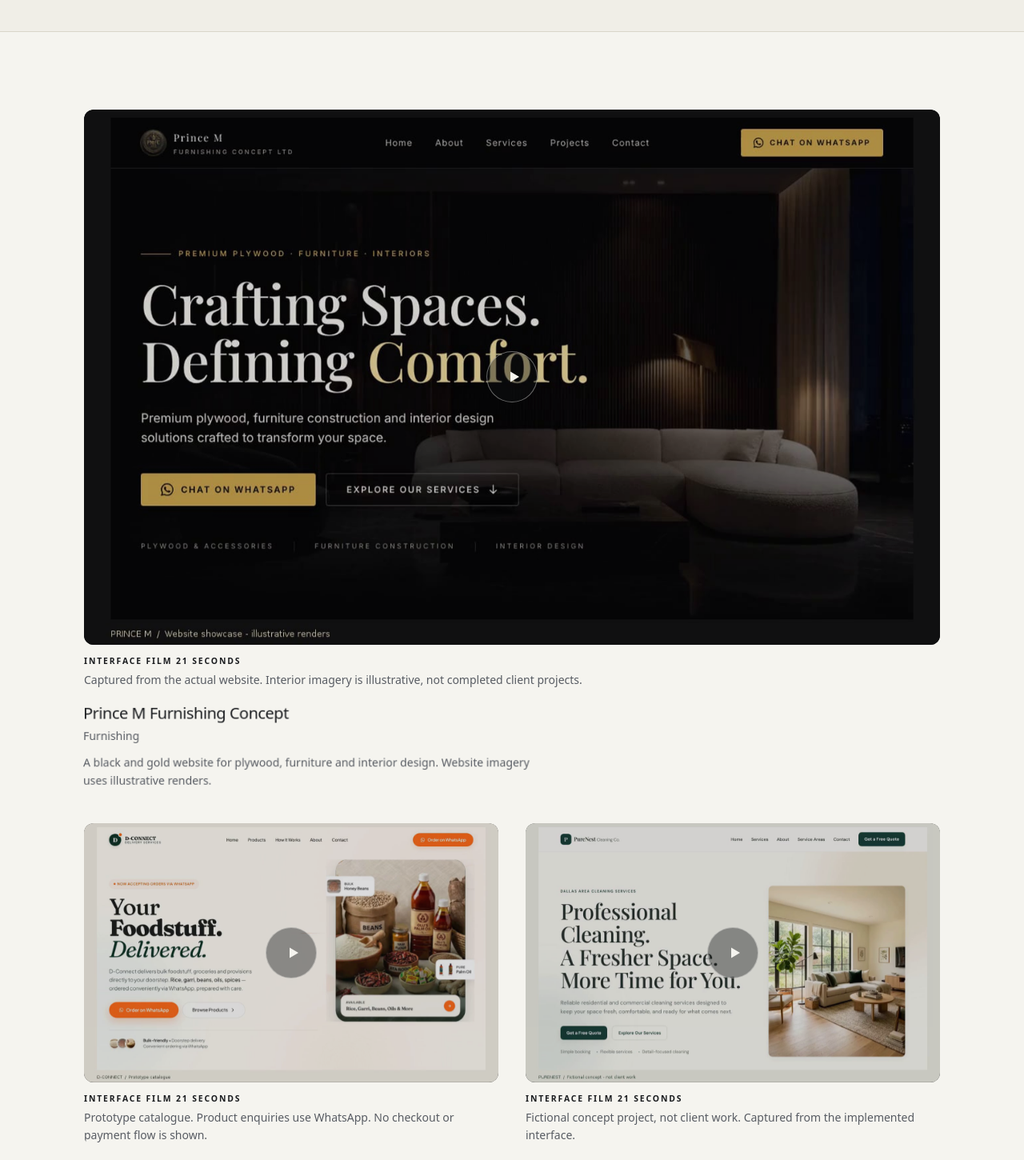
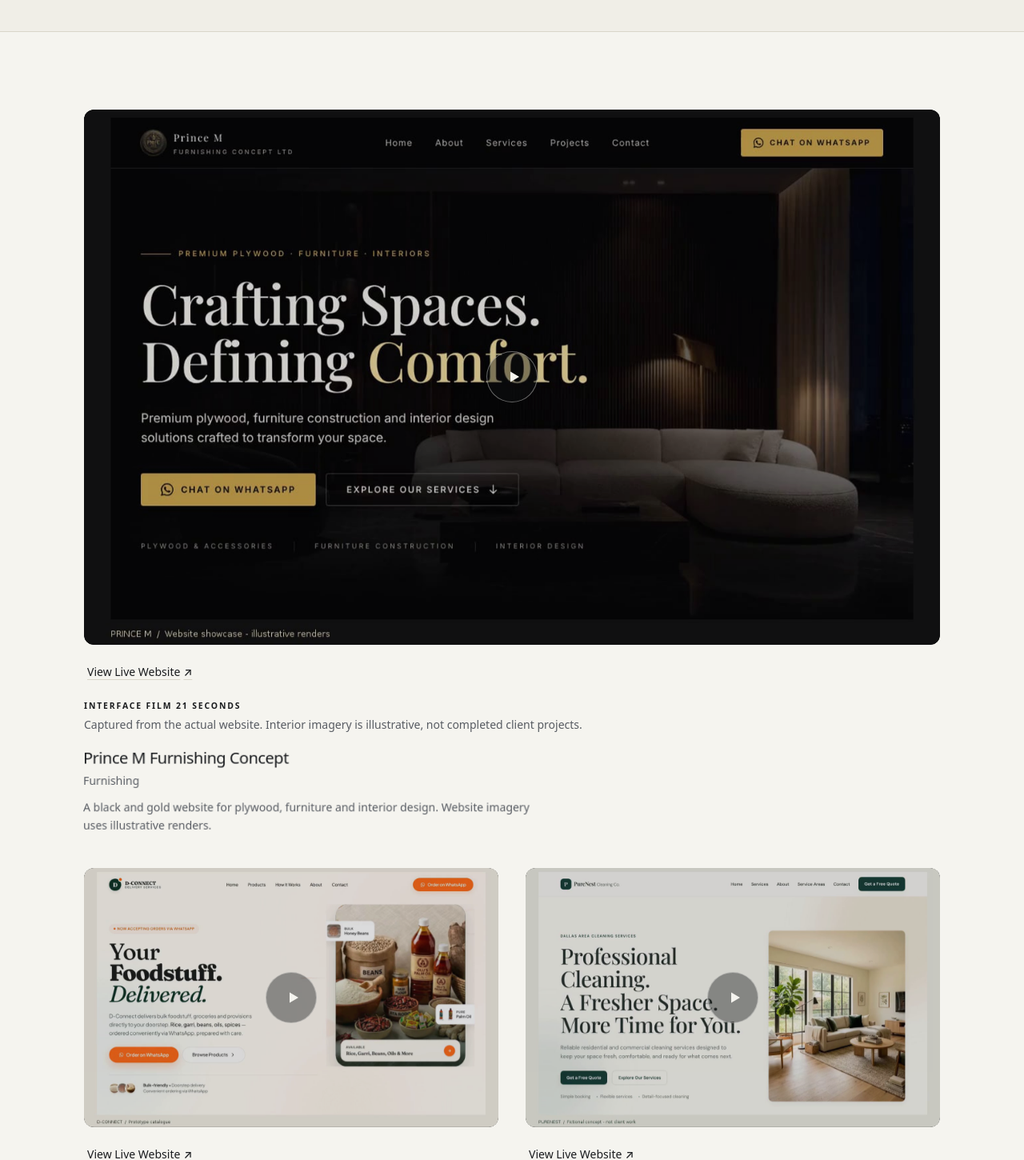
Before and after one commit to ARUMJ/Nnamdi-portfolio, a Next.js app: page /work in a window 1280 px wide. Shown: the part 400-1850 px from the top of the page at 80% size. Built offline with nearby package versions, Linux system fonts and the light colour scheme; no server answers.

Commit message:
fix: place live website links below project media
Co-authored-by: arena-agent <297053741+arena-agent@users.noreply.github.com>

```diff
--- a/src/components/media/ProjectMediaFrame.tsx
+++ b/src/components/media/ProjectMediaFrame.tsx
@@ -24,6 +24,8 @@ interface ProjectMediaFrameProps {
   priority?: boolean;
   /** Subtle editorial zoom on hover (showcase frames). */
   hoverZoom?: boolean;
+  /** Show a dedicated live site link directly after the showcase media. */
+  showLiveLink?: boolean;
 }
 
 /**
@@ -48,6 +50,7 @@ export function ProjectMediaFrame({
   sizes,
   priority = false,
   hoverZoom = false,
+  showLiveLink = false,
 }: ProjectMediaFrameProps) {
   const media = resolveProjectMedia(project, slot);
 
@@ -83,11 +86,22 @@ export function ProjectMediaFrame({
     />
   );
 
-  if (!media.label && !media.caption) return frame;
+  if (!media.label && !media.caption && !(showLiveLink && project.liveUrl)) return frame;
 
   return (
     <figure className="min-w-0">
-      {frame}
+      {showLiveLink ? <div className="media-frame overflow-hidden rounded-xl">{frame}</div> : frame}
+      {showLiveLink && project.liveUrl && (
+        <a
+          href={project.liveUrl}
+          target="_blank"
+          rel="noopener noreferrer"
+          aria-label={`View ${project.title} live website (opens in a new tab)`}
+          className="mx-1 mt-3 inline-flex min-h-11 items-center gap-1 text-sm font-medium text-foreground underline decoration-border underline-offset-4 transition-colors duration-200 hover:text-accent hover:decoration-current focus-visible:rounded-sm"
+        >
+          View Live Website <span aria-hidden="true">↗</span>
+        </a>
+      )}
       <MediaCaption label={media.label} caption={media.caption} className="mt-3" />
     </figure>
   );
--- a/src/components/work/ProjectShowcase.tsx
+++ b/src/components/work/ProjectShowcase.tsx
@@ -1,6 +1,5 @@
 import { ProjectMediaFrame } from "@/components/media/ProjectMediaFrame";
 import { Tilt } from "@/components/motion/Tilt";
-import { ArrowIcon } from "@/components/ui/ArrowIcon";
 import type { Project } from "@/lib/types";
 
 interface ProjectShowcaseProps {
@@ -32,14 +31,13 @@ export function ProjectShowcase({ projects }: ProjectShowcaseProps) {
         style={{ ["--reveal-delay" as string]: "0ms" }}
       >
         <Tilt className="rounded-xl">
-          <div className="overflow-hidden rounded-xl border border-transparent transition-all duration-300 group-hover:border-border/60 group-hover:shadow-xl group-hover:shadow-elevation">
-            <div className="media-frame">
+          <div className="rounded-xl border border-transparent transition-all duration-300 group-hover:border-border/60 group-hover:shadow-xl group-hover:shadow-elevation">
             <ProjectMediaFrame
               project={featured}
               hoverZoom
+              showLiveLink
               className="aspect-[16/10] rounded-xl"
             />
-            </div>
           </div>
           <div className="tilt-meta">
             <ProjectMeta project={featured} className="mt-4" />
@@ -57,14 +55,13 @@ export function ProjectShowcase({ projects }: ProjectShowcaseProps) {
               style={{ ["--reveal-delay" as string]: `${(index + 1) * 80}ms` }}
             >
               <Tilt className="rounded-xl">
-                <div className="overflow-hidden rounded-xl border border-transparent transition-all duration-300 group-hover:border-border/60 group-hover:shadow-xl group-hover:shadow-elevation">
-                  <div className="media-frame">
+                <div className="rounded-xl border border-transparent transition-all duration-300 group-hover:border-border/60 group-hover:shadow-xl group-hover:shadow-elevation">
                   <ProjectMediaFrame
                     project={project}
                     hoverZoom
+                    showLiveLink
                     className={project.featuredMedia ? "aspect-[16/10] rounded-xl" : "aspect-[4/3] rounded-xl"}
                   />
-                  </div>
                 </div>
                 <div className="tilt-meta">
                   <ProjectMeta project={project} className="mt-4" />
@@ -102,17 +99,6 @@ export function ProjectMeta({ project, className = "" }: ProjectMetaProps) {
           </p>
         )}
       </div>
-      {project.liveUrl && (
-        <a
-          href={project.liveUrl}
-          target="_blank"
-          rel="noopener noreferrer"
-          className="link-underline group inline-flex items-center gap-1.5 text-sm font-medium text-foreground transition-colors duration-200 hover:text-accent"
-        >
-          Visit live
-          <ArrowIcon className="size-3.5 transition-transform duration-200 group-hover:translate-x-0.5" />
-        </a>
-      )}
     </div>
   );
 }
--- a/src/data/projects.ts
+++ b/src/data/projects.ts
@@ -18,6 +18,7 @@ export const projects: Project[] = [
       "Prince M desktop homepage with black and gold typography and an illustrative living room render.",
       "Prince M homepage at a 390px mobile viewport, with stacked headings and service links.",
     ),
+    liveUrl: "https://prince-m-furnishing-concept-weld.vercel.app",
     githubUrl: "https://github.com/ARUMJ/prince-m-furnishing-concept",
   },
   {
@@ -34,6 +35,7 @@ export const projects: Project[] = [
       "D Connect desktop homepage with foodstuff imagery and Browse Products and WhatsApp links.",
       "D Connect mobile Rice and Grains and Garri and Cassava category cards.",
     ),
+    liveUrl: "https://d-connect-delivery-services.vercel.app",
     githubUrl: "https://github.com/ARUMJ/d-connect-delivery-services",
   },
   {
@@ -49,6 +51,7 @@ export const projects: Project[] = [
       "PureNest fictional cleaning company concept homepage with service navigation and a living room image.",
       "PureNest fictional concept mobile FAQ with the recurring cleaning answer expanded.",
     ),
+    liveUrl: "https://purenest-cleaning-website-sooty.vercel.app",
     githubUrl: "https://github.com/ARUMJ/purenest-cleaning-website",
   },
   {
@@ -65,6 +68,7 @@ export const projects: Project[] = [
       "Stayora frontend demo homepage: featured mock property cards with sample prices and ratings.",
       "Stayora frontend demo at 390px: a mock Mountain view cabin detail page with sample host information.",
     ),
+    liveUrl: "https://stayora-595x3b9r7-gospelboys.vercel.app",
     githubUrl: "https://github.com/ARUMJ/stayora/tree/arena/019fdeda-stayora",
   },
   {
@@ -81,6 +85,7 @@ export const projects: Project[] = [
       "PNK and Clarean development preview homepage, with its supplied brand mark and household product photographs.",
       "PNK and Clarean mobile Vacuum Flasks category page, with a supplied food jar photograph and enquiry link.",
     ),
+    liveUrl: "https://pnk-enterprises-website-6yfgbwop6-gospelboys.vercel.app",
     githubUrl: "https://github.com/ARUMJ/pnk-enterprises-website/tree/dev",
   },
 ];
```
Lines whose indentation alone changed are shown as unchanged.
